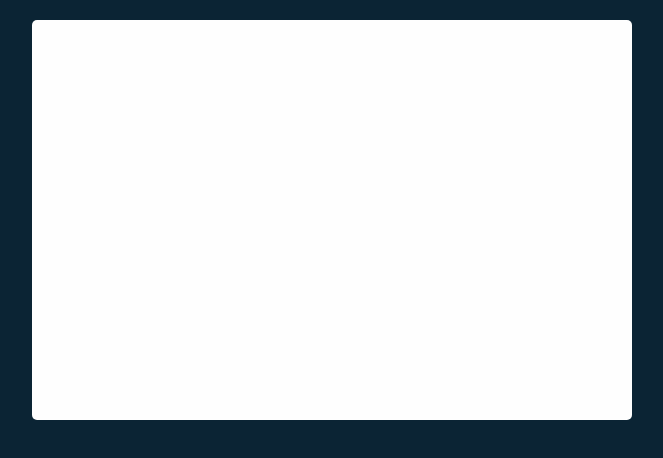
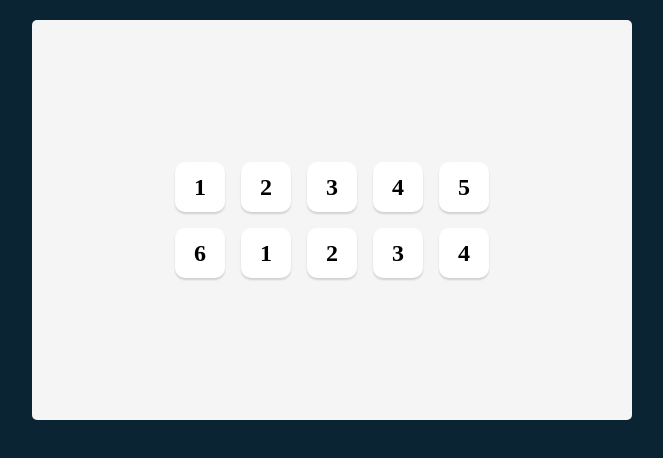
Before and after one commit to BillieAm/tenzies, a React (Create React App) app: page / in a window 1280 px wide. Shown: the top 458 px of the page, without its empty margins (308-971 px from the left). Built offline with nearby package versions, Linux system fonts and the light colour scheme.

Commit message:
create and render Die component

```diff
--- a/src/App.js
+++ b/src/App.js
@@ -1,5 +1,21 @@
 import React from "react";
+import Die from "./Die";
 
 export default function App() {
-  return <main></main>;
+  return (
+    <main>
+      <div className="dice-container">
+        <Die value="1" />
+        <Die value="2" />
+        <Die value="3" />
+        <Die value="4" />
+        <Die value="5" />
+        <Die value="6" />
+        <Die value="1" />
+        <Die value="2" />
+        <Die value="3" />
+        <Die value="4" />
+      </div>
+    </main>
+  );
 }
--- /dev/null
+++ b/src/Die.js
@@ -0,0 +1,9 @@
+import React from "react";
+
+export default function Die(props) {
+  return (
+    <div className="die">
+      <h2>{props.value}</h2>
+    </div>
+  );
+}
--- a/src/index.css
+++ b/src/index.css
@@ -9,9 +9,30 @@
 }
 
 main {
-  background-color: #fefefe;
+  background-color: #f5f5f5;
   height: 400px;
   max-width: 600px;
   border-radius: 5px;
   margin: auto;
+  display: flex;
+  justify-content: center;
+  align-items: center;
 }
+
+.dice-container {
+  display: grid;
+  grid-template: auto auto / repeat(5, 1fr);
+  grid-gap: 1em;
+}
+
+.die {
+  height: 50px;
+  width: 50px;
+  background-color: #fff;
+  box-shadow: 0px 2px 2px rgba(0, 0, 0, 0.15);
+  border-radius: 10px;
+  display: flex;
+  justify-content: center;
+  align-items: center;
+  cursor: pointer;
+}
```
